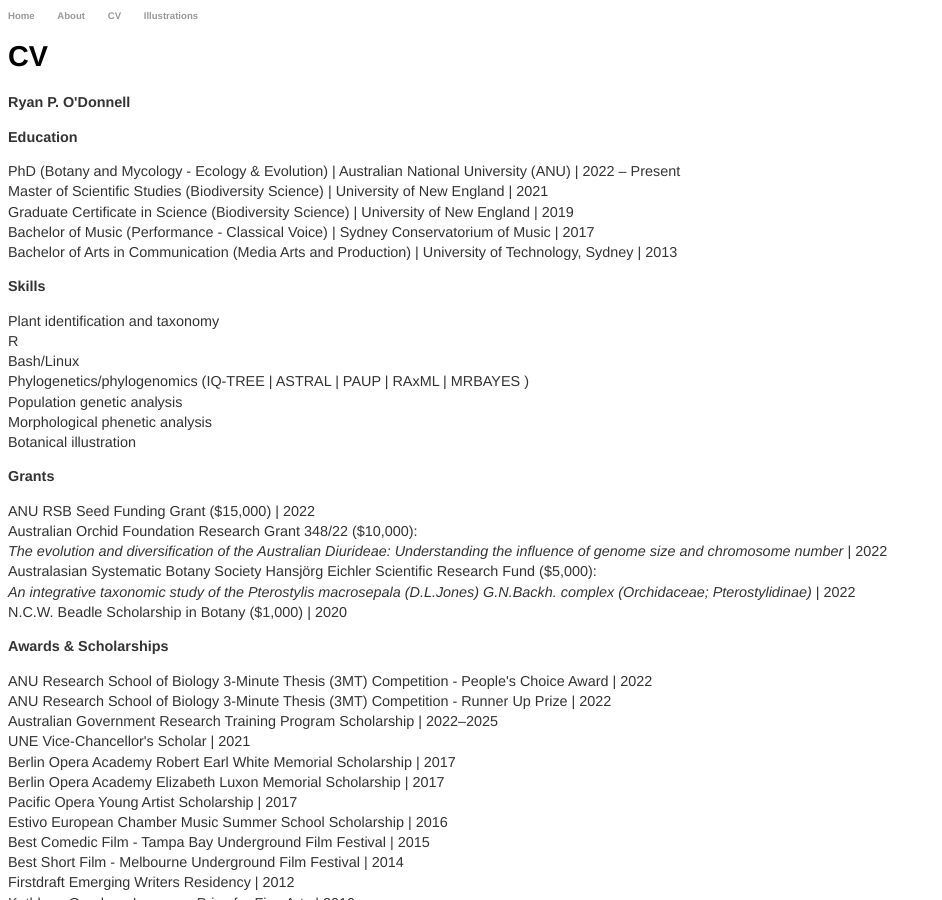
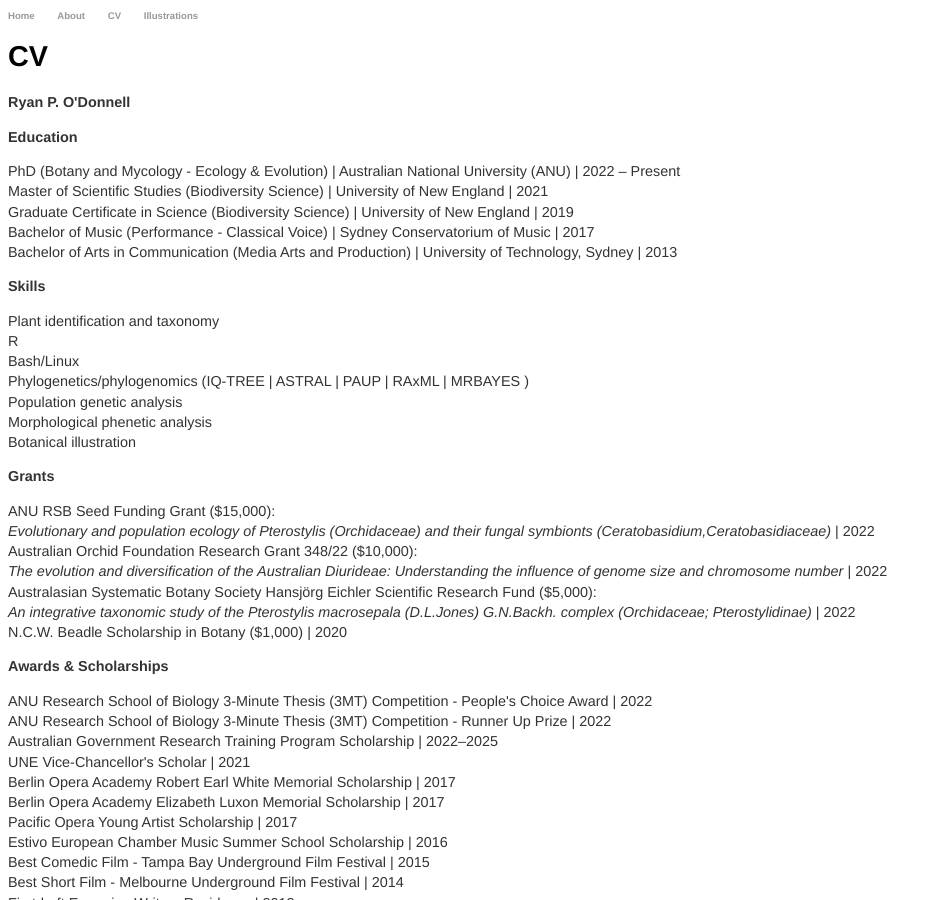
Before and after one commit to rpodonnell/rpodonnell.github.io, a Jekyll site: the page built from cv/index.html, in a window 1280 px wide and 900 px high. Shown: the whole window, without its empty margins (0-942 px from the left). Built offline with Jekyll 4.4.1, drawn with Linux system fonts in a browser that asks for light colours.

Commit message:
Update index.html

```diff
--- a/cv/index.html
+++ b/cv/index.html
@@ -23,7 +23,8 @@
 </p>
 
 <p><strong>Grants</strong></p>
-<p> ANU RSB Seed Funding Grant ($15,000) | 2022<br />
+<p> ANU RSB Seed Funding Grant ($15,000): <br />
+<i>Evolutionary and population ecology of Pterostylis (Orchidaceae) and their fungal symbionts (Ceratobasidium,Ceratobasidiaceae)</i> | 2022<br />
 Australian Orchid Foundation Research Grant 348/22 ($10,000): <br />
 <i>The evolution and diversification of the Australian Diurideae: Understanding the influence of genome size and chromosome number</i> | 2022<br />
 Australasian Systematic Botany Society Hansjörg Eichler Scientific Research Fund ($5,000): <br />
```
